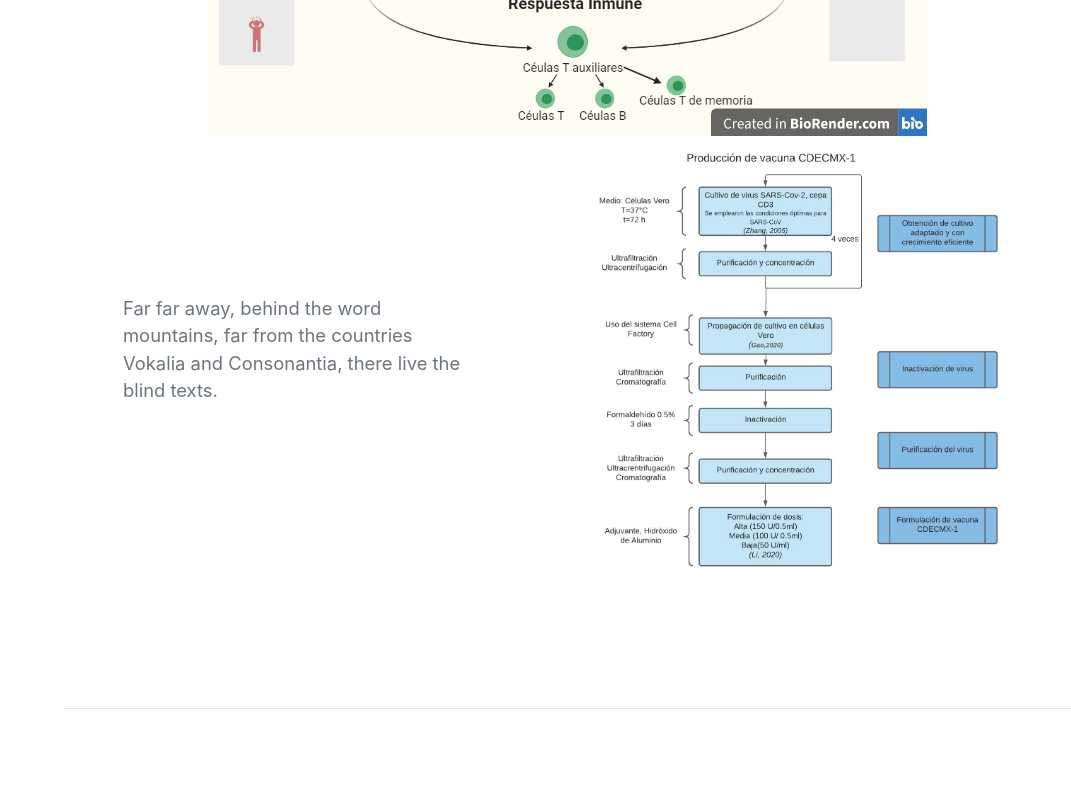
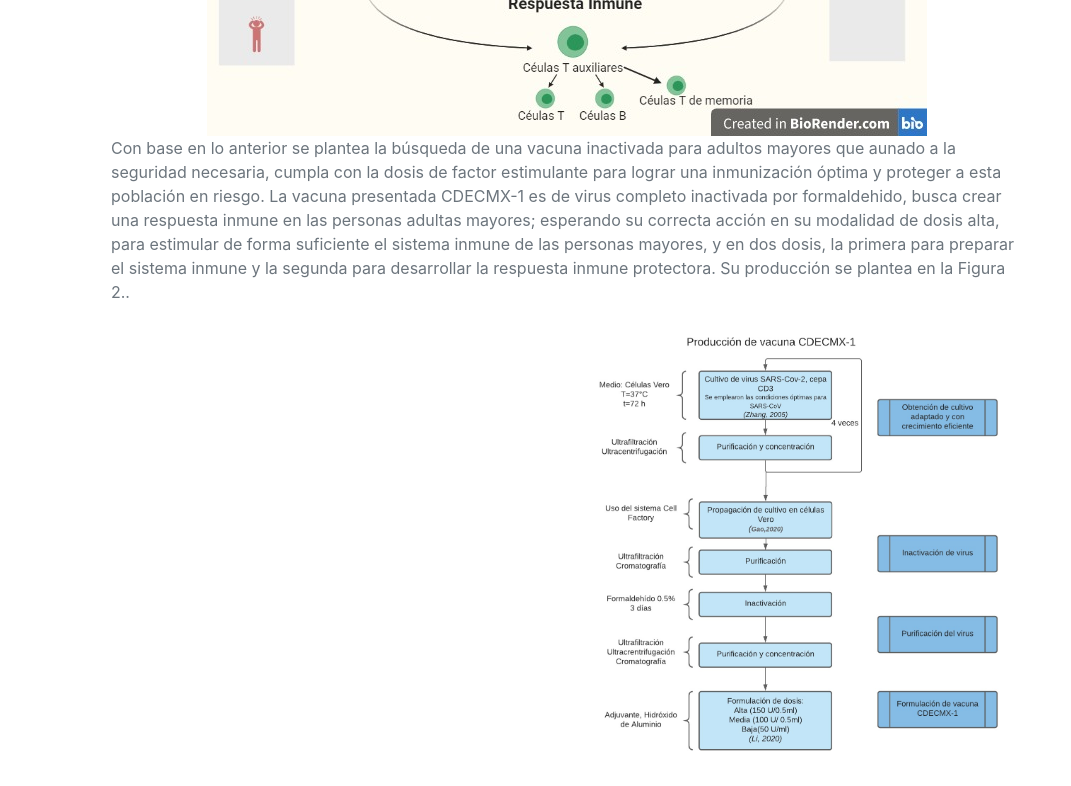
Before and after one commit to grecigareli/Eficiencia-y-Seguridad-de-vacuna-contra-COVID-19, a plain HTML site: page index.html in a window 1280 px wide. Shown: the part 2820-3606 px from the top of the page, without its empty margins (209-1280 px from the left). Drawn offline with nearby package versions, Linux system fonts and the light colour scheme; a web font is replaced by a local one.

Commit message:
Update index.html

```diff
--- a/index.html
+++ b/index.html
@@ -105,8 +105,12 @@
                             <section class="fdb-block">
   <div class="container">
     <div class="row align-items-center">
-         <div class="col-12 col-md-6 col-lg-5">
-        <p class="lead mb-3">Far far away, behind the word mountains, far from the countries Vokalia and Consonantia, there live the blind texts.</p>
+         <div class="mb-0>
+        <p class="lead mb-3">Con base en lo anterior se plantea la búsqueda de una vacuna inactivada para adultos mayores que aunado a la seguridad necesaria, cumpla con la
+                            dosis de factor estimulante para lograr una inmunización óptima y proteger a esta población en riesgo. La vacuna presentada CDECMX-1 es de virus
+                            completo inactivada por formaldehido, busca crear una respuesta inmune en las personas adultas mayores; esperando su correcta acción en su modalidad
+                            de dosis alta, para estimular de forma suficiente el sistema inmune de las personas mayores, y en dos dosis, la primera para preparar el sistema inmune
+                            y la segunda para desarrollar la respuesta inmune protectora. Su producción se plantea en la Figura 2..</p>
       </div>
       <div class="col-12 col-md-6 ml-md-auto mt-4 mt-md-0">
         <img alt="image" class="img-fluid" src="assets/img/Diagrama de flujo fig 2.jpg">
```
